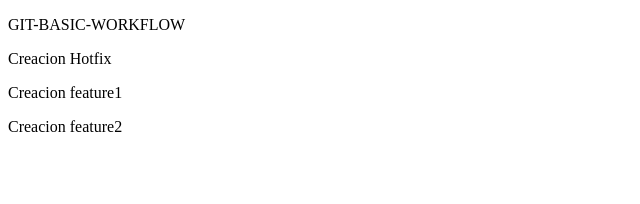
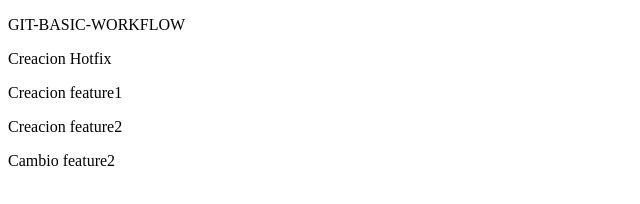
Before and after one commit to Duvan289/Prueba_Flujo, a plain HTML site: page index.html in a window 1280 px wide. Shown: the whole page, without its empty margins (0-640 px from the left). Drawn offline with Linux system fonts and the light colour scheme.

Commit message:
Cambio2 feature2

```diff
--- a/index.html
+++ b/index.html
@@ -11,5 +11,6 @@
   <p>Creacion Hotfix</p>
   <p>Creacion feature1</p>
   <p>Creacion feature2</p>
+  <p>Cambio feature2</p>
 </body>
 </html>
```
